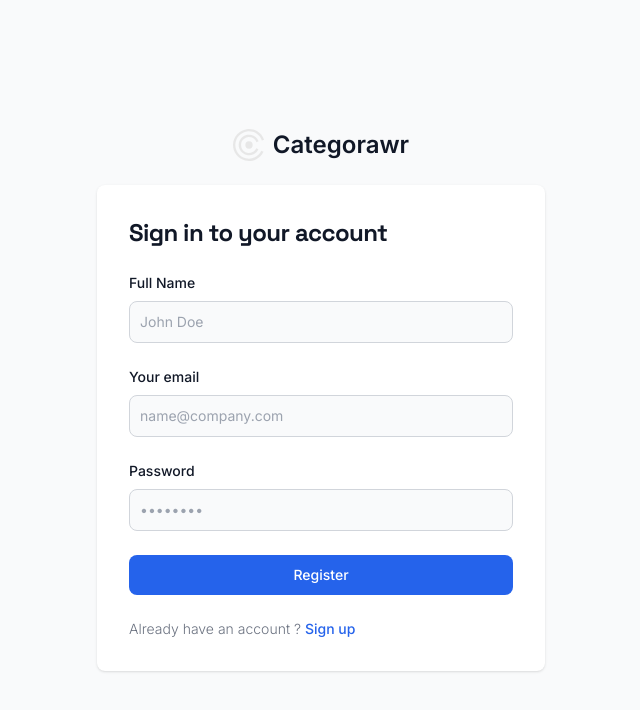
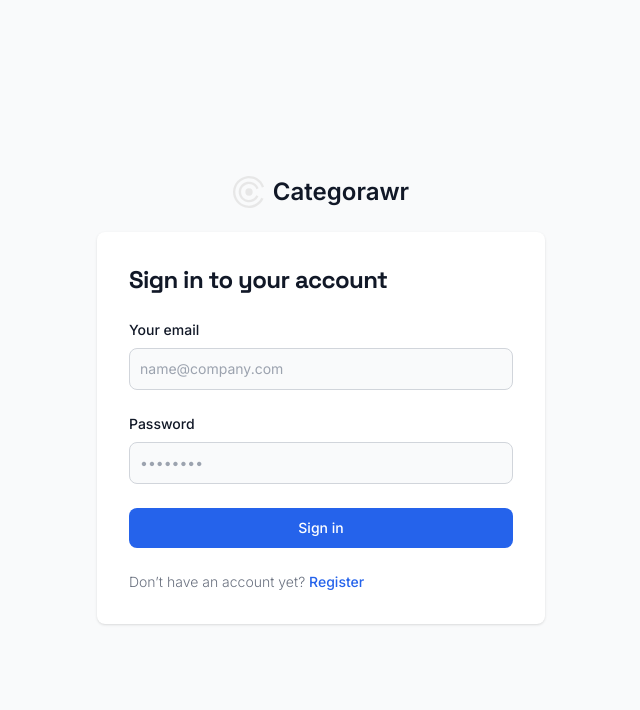
Before and after one commit to revou-fsse-1/w19-react-features-aldwiputra, a React (Vite) app: page /login in a window 1280 px wide. Shown: the top 710 px of the page, without its empty margins (319-959 px from the left). Built offline with nearby package versions, Linux system fonts and the light colour scheme.

Commit message:
add react router

```diff
--- a/package.json
+++ b/package.json
@@ -11,7 +11,8 @@
   },
   "dependencies": {
     "react": "^18.2.0",
-    "react-dom": "^18.2.0"
+    "react-dom": "^18.2.0",
+    "react-router-dom": "^6.12.1"
   },
   "devDependencies": {
     "@types/react": "^18.0.37",
--- a/src/App.tsx
+++ b/src/App.tsx
@@ -1,11 +1,16 @@
-import { useState } from 'react';
 import Login from './pages/Login';
 import Register from './pages/Register';
+import { Route, Routes } from 'react-router-dom';
+import Dashboard from './pages/Dashboard';
 
 function App() {
   return (
     <>
-      <Register />
+      <Routes>
+        <Route path='/' element={<Dashboard />} />
+        <Route path='/register' element={<Register />} />
+        <Route path='/login' element={<Login />} />
+      </Routes>
     </>
   );
 }
--- a/src/main.tsx
+++ b/src/main.tsx
@@ -1,10 +1,13 @@
-import React from 'react'
-import ReactDOM from 'react-dom/client'
-import App from './App.tsx'
-import './index.css'
+import React from 'react';
+import ReactDOM from 'react-dom/client';
+import App from './App.tsx';
+import './index.css';
+import { BrowserRouter } from 'react-router-dom';
 
 ReactDOM.createRoot(document.getElementById('root') as HTMLElement).render(
   <React.StrictMode>
-    <App />
-  </React.StrictMode>,
-)
+    <BrowserRouter>
+      <App />
+    </BrowserRouter>
+  </React.StrictMode>
+);
--- a/src/pages/Login.tsx
+++ b/src/pages/Login.tsx
@@ -52,9 +52,9 @@ function Login() {
               <p className='text-sm font-light text-gray-500 dark:text-gray-400'>
                 Don’t have an account yet?{' '}
                 <a
-                  href='#'
+                  href='register'
                   className='font-medium text-primary-600 hover:underline dark:text-primary-500'>
-                  Sign up
+                  Register
                 </a>
               </p>
             </form>
--- a/src/pages/Register.tsx
+++ b/src/pages/Register.tsx
@@ -67,9 +67,9 @@ function Register() {
               <p className='text-sm font-light text-gray-500 dark:text-gray-400'>
                 Already have an account ?{' '}
                 <a
-                  href='#'
+                  href='login'
                   className='font-medium text-primary-600 hover:underline dark:text-primary-500'>
-                  Sign up
+                  Sign In
                 </a>
               </p>
             </form>
```
Also changed, not shown: 1 other file (tests, documents, lock files or other folders).
